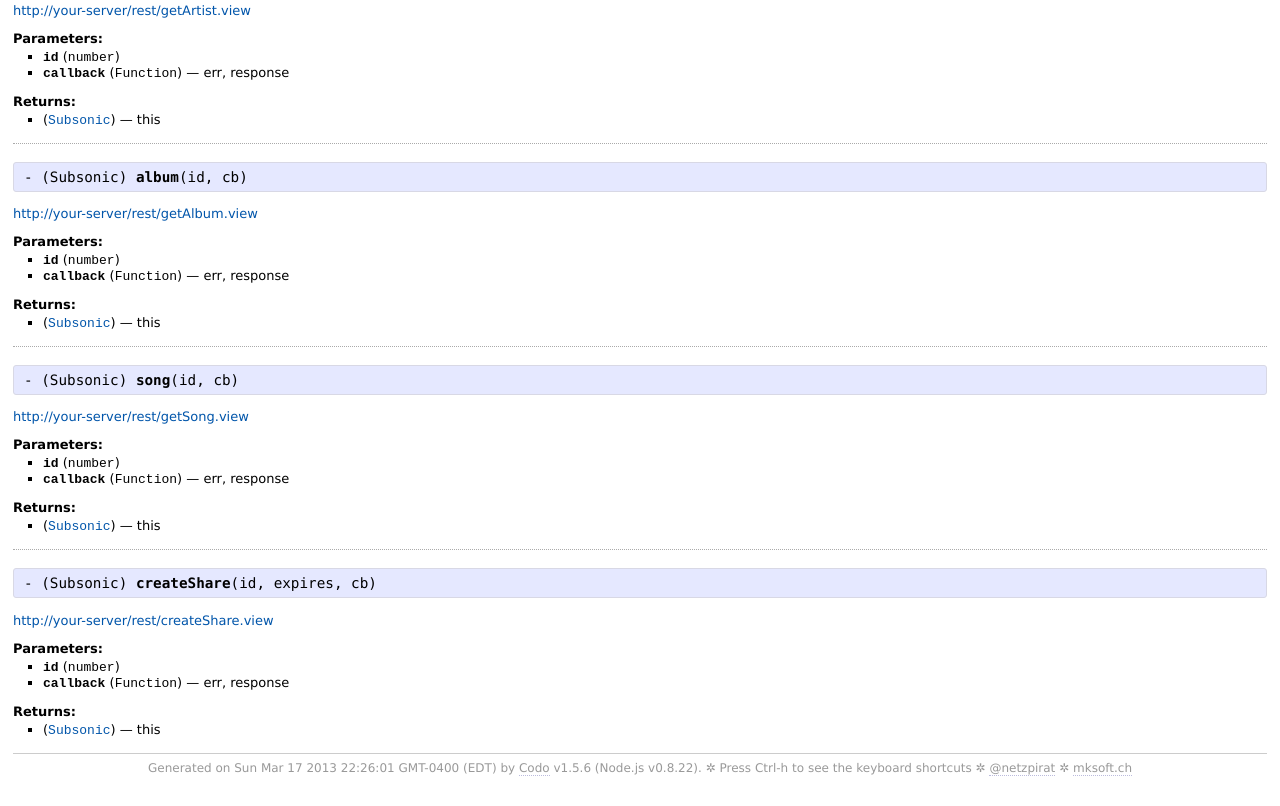
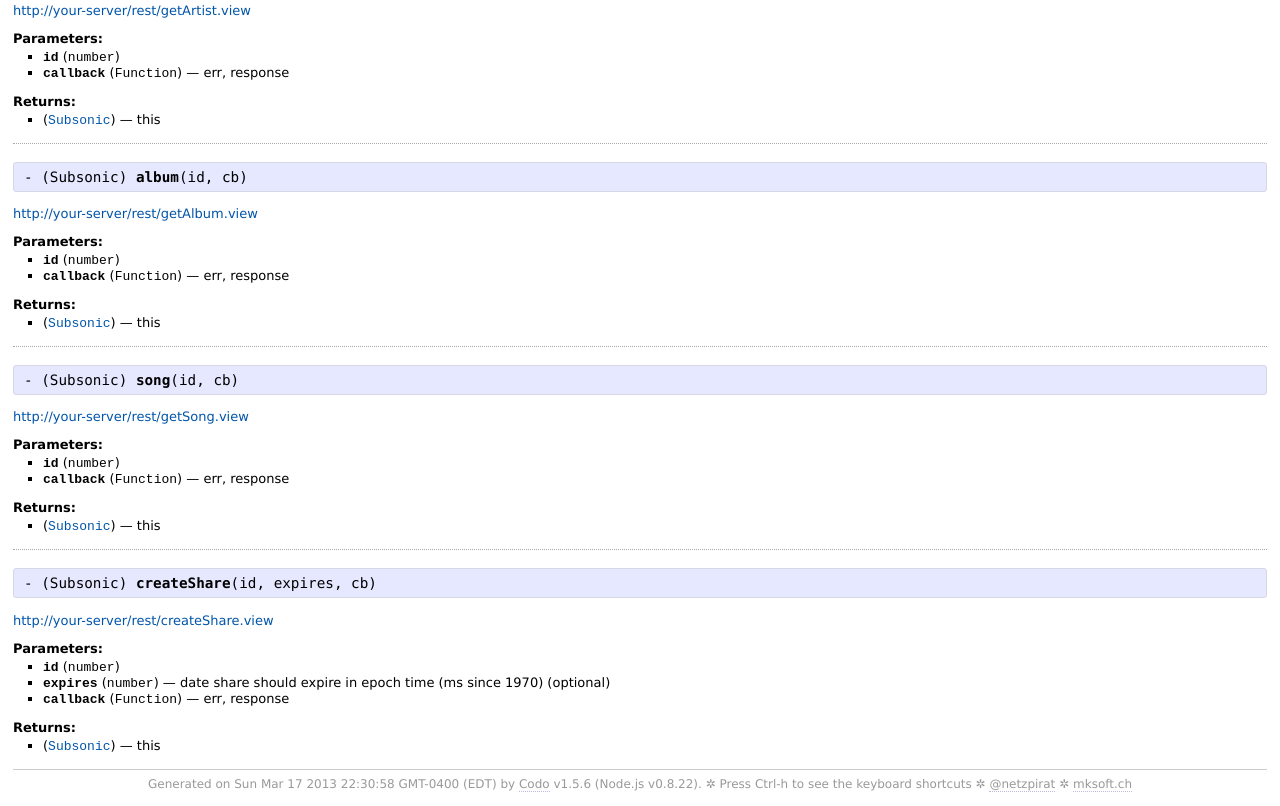
Before and after one commit to switz/subsonic, a website: page doc/classes/Subsonic.html in a window 1280 px wide. Shown: the part 2279-3085 px from the top of the page. Drawn offline with Linux system fonts and the light colour scheme.

Commit message:
More doc updates

```diff
--- a/doc/classes/Subsonic.html
+++ b/doc/classes/Subsonic.html
@@ -592,6 +592,14 @@
       </span>
     </li>
     <li>
+      <span class='name'>expires</span>
+      <span class='type'>
+        (<tt>number</tt>)
+      </span>
+      &mdash;
+      <span class='desc'>date share should expire in epoch time (ms since 1970) (optional)</span>
+    </li>
+    <li>
       <span class='name'>callback</span>
       <span class='type'>
         (<tt>Function</tt>)
@@ -615,7 +623,7 @@
     </div>
     <div id='footer'>
   Generated on
-  Sun Mar 17 2013 22:26:01 GMT-0400 (EDT)
+  Sun Mar 17 2013 22:30:58 GMT-0400 (EDT)
   by
   <a href='https://github.com/netzpirat/codo' title='CoffeeScript API documentation generator'>Codo</a>
   v1.5.6
--- a/src/subsonic.coffee
+++ b/src/subsonic.coffee
@@ -102,6 +102,7 @@ class Subsonic
   # http://your-server/rest/createShare.view
   #
   # @param  {number} id
+  # @param  {number} expires date share should expire in epoch time (ms since 1970) (optional)
   # @param  {Function} callback err, response
   # @return {Subsonic} this
   createShare: (id, expires, cb) ->
```
Also changed, not shown: doc/README.md.html (+1 -1 lines), doc/class_index.html (+1 -1 lines), doc/files/subsonic.coffee.html (+1 -1 lines).
